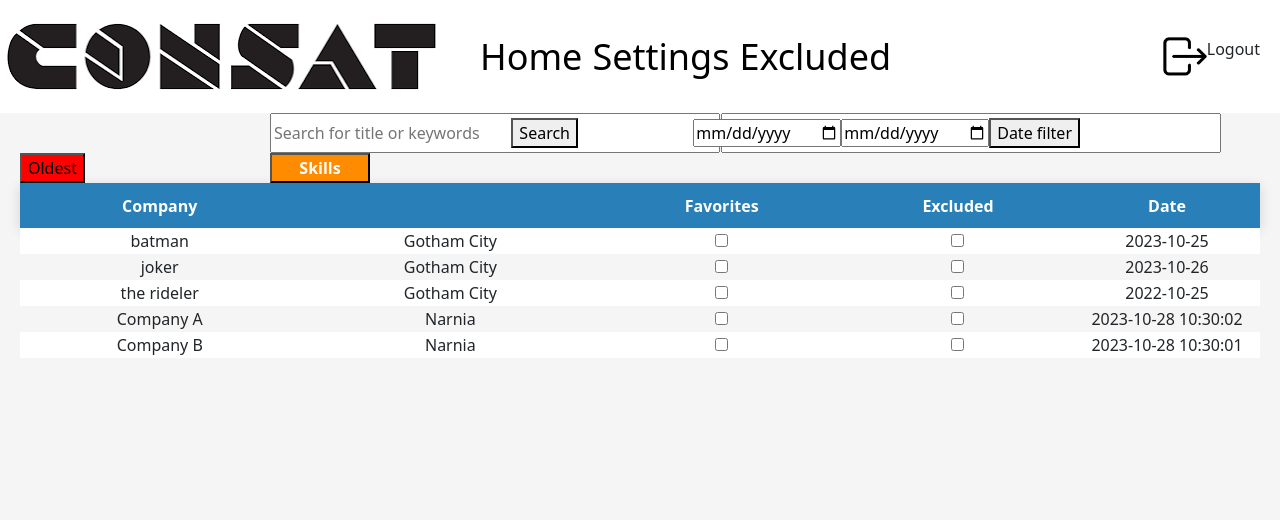
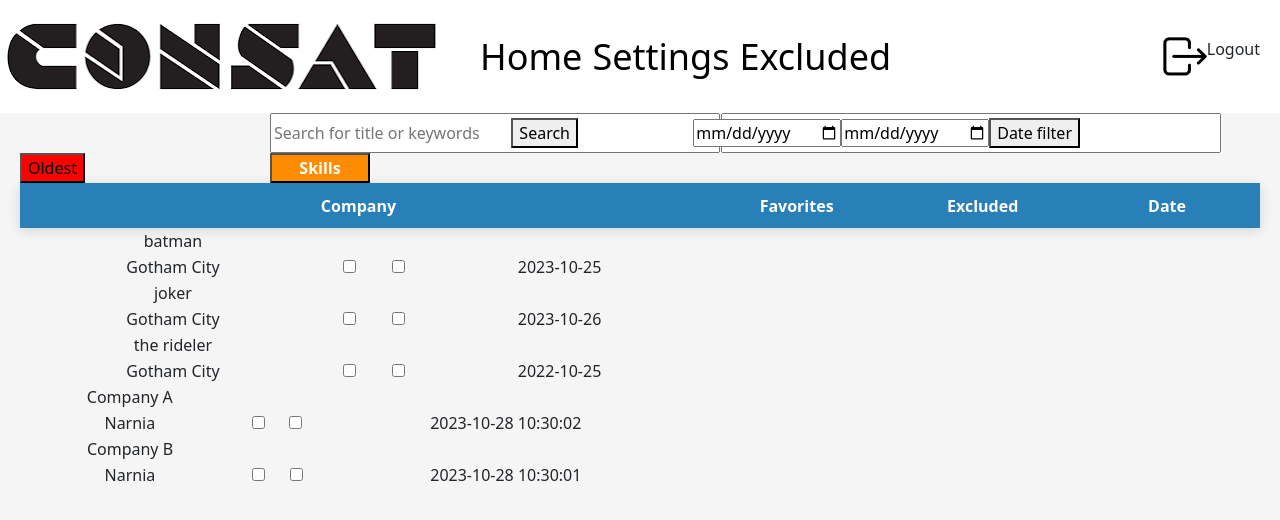
Before and after one commit to Vellethe/LIA, a React (Create React App) app in the folder React/ClientApp/: page / in a window 1280 px wide. Shown: the top 520 px of the page. Built offline with nearby package versions, Linux system fonts and the light colour scheme.

Commit message:
2 row table

```diff
--- a/React/ClientApp/src/components/TableEntry.js
+++ b/React/ClientApp/src/components/TableEntry.js
@@ -18,13 +18,18 @@ export function TableEntry({ job }) {
 
 
     return (
+        <table>
+            <tr className="row1">
+                <td className="text">{job.name}</td>
+            </tr>
             <tr className="row2">
-            <td className="text">{job.name}</td>
                 <td className="text">{job.location}</td>
                 <td className="text"><input type="checkbox"></input></td>
                 <td className="text"><input type="checkbox"></input></td>
                 <td className="text">{job.date}</td>
             </tr>
+        </table>
+
 
 
     )
```
Lines whose indentation alone changed are shown as unchanged.
